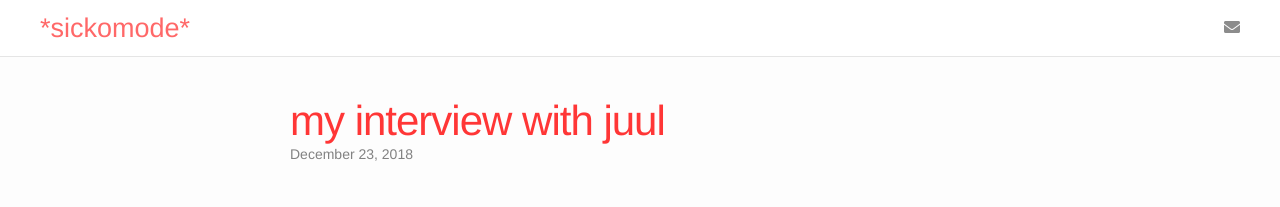
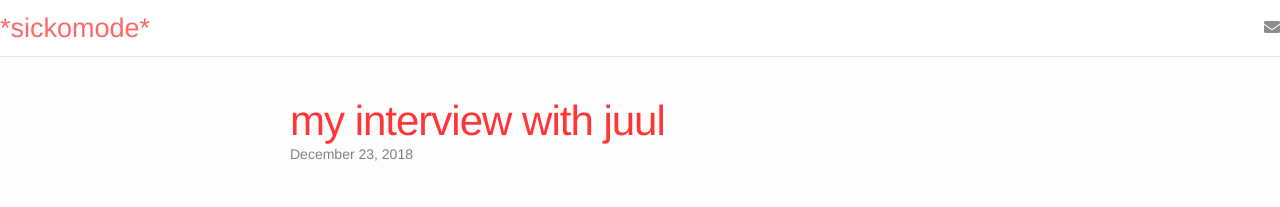
Before and after one commit to harizme/harizme.github.io, a Jekyll site: the page built from _posts/2018/2018-12-23-my-interview-with-juul.markdown, in a window 1280 px wide. Shown: the top 207 px of the page. Built offline with Jekyll 4.4.1, drawn with Linux system fonts in a browser that asks for light colours; nearby versions of some CDN libraries; comment, search, counter and statistics services are not loaded.

Commit message:
nav wrapper

```diff
--- a/_sass/_base.scss
+++ b/_sass/_base.scss
@@ -251,7 +251,7 @@
 }
 
 .nav-wrapper {
-    max-width: 1200px;
+    max-width: 1350px;
     margin-right: auto;
     margin-left: auto;
     @extend %clearfix;
```
